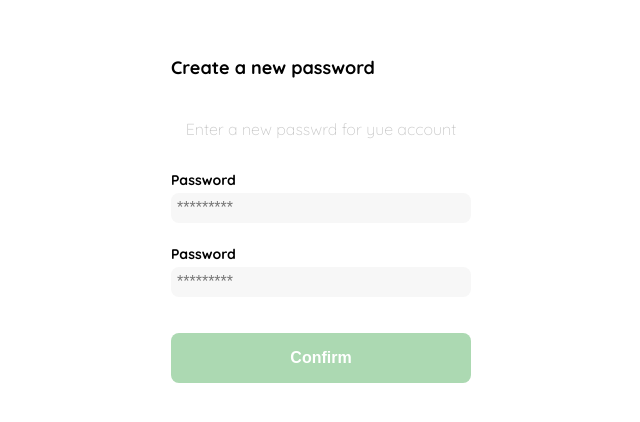
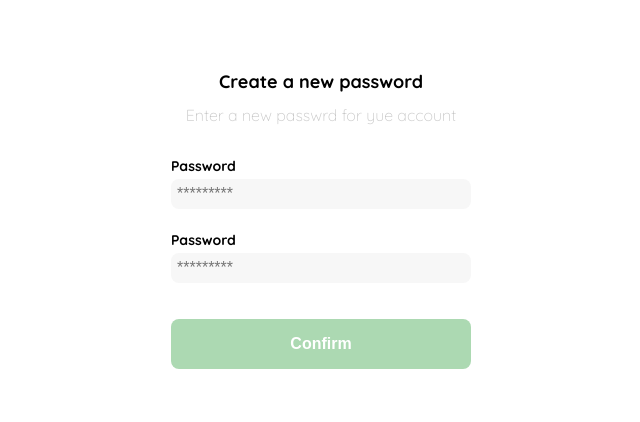
Before and after one commit to bl00p1ng/yard-sale, a React app: page /new-password in a window 1280 px wide. Shown: the part 166-588 px from the top of the page, without its empty margins (319-959 px from the left). Built offline with nearby package versions, Linux system fonts and the light colour scheme.

Commit message:
FIX: estilos del componente NewPassword

```diff
--- a/src/styles/NewPassword.scss
+++ b/src/styles/NewPassword.scss
@@ -17,7 +17,7 @@
 	justify-self: center;
 	display: none;
 }
-.title {
+.NewPassword .title {
 	font-size: var(--lg);
 	margin-bottom: 12px;
 	text-align: center;
```
